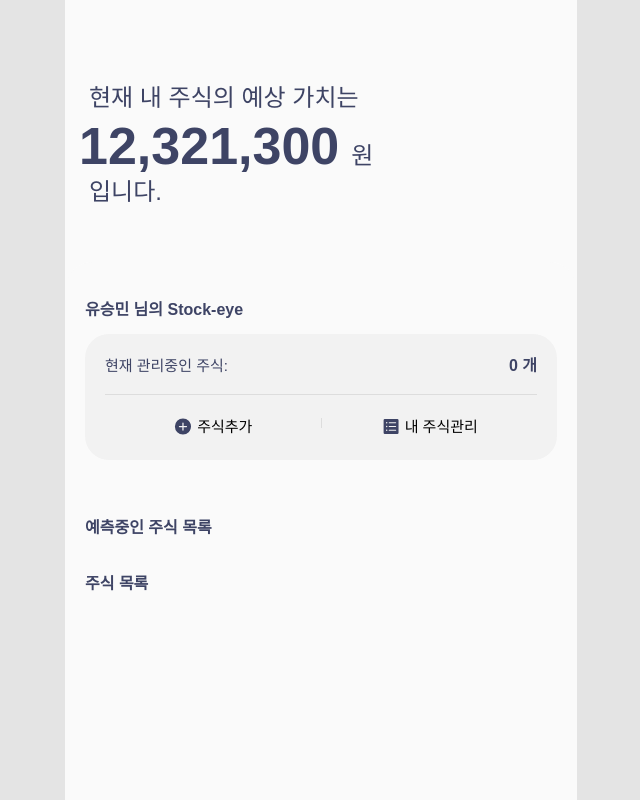
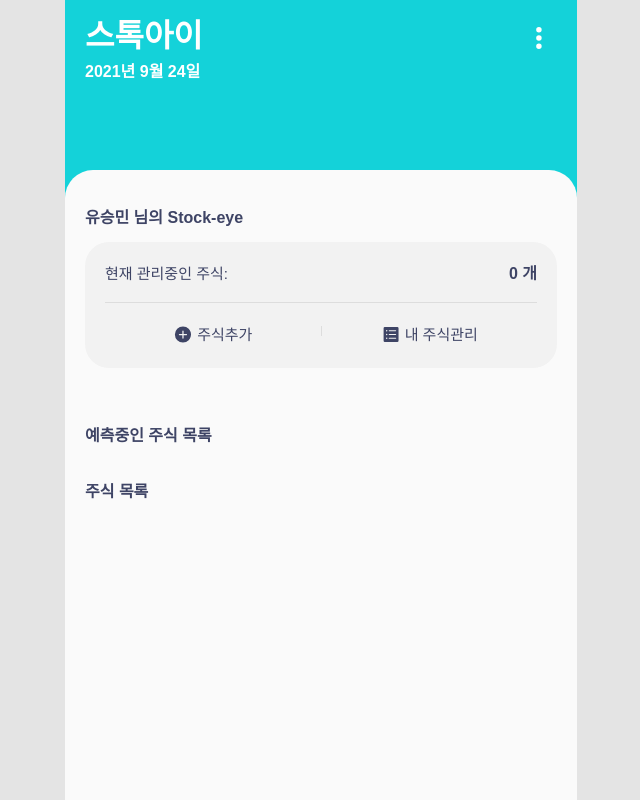
Before and after one commit to seungminRyu/stock-eye, a React (Create React App) app: page / in a window 1280 px wide. Shown: the whole page, without its empty margins (319-959 px from the left). Built offline with nearby package versions, Linux system fonts and the light colour scheme.

Commit message:
Edit: 전체 디자인 수정

```diff
--- a/src/component/Chart.js
+++ b/src/component/Chart.js
@@ -66,7 +66,11 @@ function Chart(prop) {
                     options={options}
                     series={series}
                     type="candlestick"
-                    width={window.innerWidth - 60}
+                    width={
+                        window.innerWidth < 512 ?
+                        window.innerWidth - 60 :
+                        512 - 60
+                    }
                     height={280}
                 />
             </div>
--- a/src/component/DashBoard.js
+++ b/src/component/DashBoard.js
@@ -80,6 +80,7 @@ const MenuButton = styled.button`
     padding: 20px 0 24px;
 
     & span {
+        color: var(--font);
         background-repeat: no-repeat;
         background-size: 20px 20px;
         background-position: 0 center;
--- a/src/component/Header.js
+++ b/src/component/Header.js
@@ -1,33 +1,49 @@
 import React from 'react';
 import styled from 'styled-components';
 
+import icoMore from '../static/asset/ico_more.svg';
+
+function Header() {
+    const date = new Date();
+
+    return (
+        <HeaderBlock>
+            <HeaderText>
+                <h1>스톡아이</h1>
+                <p className="date">{`${date.getFullYear()}년 ${date.getMonth() + 1}월 ${date.getDate()}일`}</p>
+            </HeaderText>
+            <MoreBtn/>
+        </HeaderBlock>
+    )
+}
+
 const HeaderBlock = styled.header`
-    font-size: 24px;
-    font-weight: 300;
-    line-height: 36px;
-    color: var(--font);
-    padding: 80px 24px 52px;
+    display: flex;
+    justify-content: space-between;
+    font-size: 32px;
+    font-weight: 600;
+    color: var(--white);
+    background-color: var(--main);
+    padding: 20px 20px 120px;
 
-    .current-value {
-        display: inline-block;
-        font-size: 52px;
+    .date {
+        font-size: 16px;
         font-weight: 600;
-        margin-left: -10px;
-        margin-right: 12px;
+        color: var(--white);
         margin-top: 12px;
     }
 `;
 
-function Header() {
-    return (
-        <HeaderBlock>
-            <h1>
-                현재 내 주식의 예상 가치는<br/>
-                <span className="current-value">12,321,300</span>원<br/>
-                입니다.
-            </h1>
-        </HeaderBlock>
-    )
-}
+const HeaderText = styled.div`
+`;
+
+const MoreBtn = styled.button`
+    width: 36px;
+    height: 36px;
+    background-image: url(${icoMore});
+    background-repeat: no-repeat;
+    background-postion: center;
+    background-size: 36px 36px;
+`;
 
 export default Header;
--- a/src/component/Main.js
+++ b/src/component/Main.js
@@ -33,6 +33,7 @@ const MainBlock = styled.main`
     color: var(--font);
     border-top-left-radius: 28px;
     border-top-right-radius: 28px;
+    margin-top: -30px;
 
     .section-title {
         font-size: 16px;
--- a/src/component/PredictSetting.js
+++ b/src/component/PredictSetting.js
@@ -93,6 +93,7 @@ function PredictSetting(props) {
 
     return (
         <PredictSettingBlock>
+            <PredictSettingBody>
                 <DateSetting>
                     <DecreaseBtn type="button" onClick={onDecrease}/>
                     <DateInput type="text" value={predictDate}/>
@@ -100,6 +101,7 @@ function PredictSetting(props) {
                     <IncreaseBtn type="button" onClick={onIncrease}/>
                 </DateSetting>
                 <PredictBtn type="button" onClick={onPredictBtn}>예측 가치 계산하기</PredictBtn>
+            </PredictSettingBody>
         </PredictSettingBlock>
     );
 }
@@ -109,9 +111,14 @@ const PredictSettingBlock = styled.div`
     bottom: 0;
     left: 0;
     width: 100%;
+`;
+
+const PredictSettingBody = styled.div`
+    max-width: 512px;
     background-color: var(--bg-white);
     box-shadow: 0 4px 20px #33333333;
     padding: 16px 20px 18px;
+    margin: 0 auto;
 `;
 
 const DateSetting = styled.div`
```
Also changed, not shown: src/static/asset/ico_more.svg (added). Lines whose indentation alone changed are shown as unchanged.
